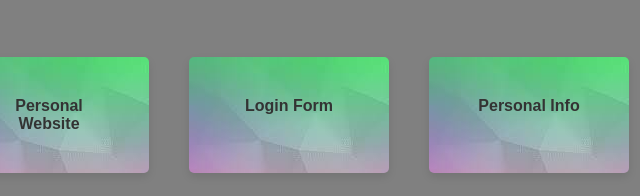
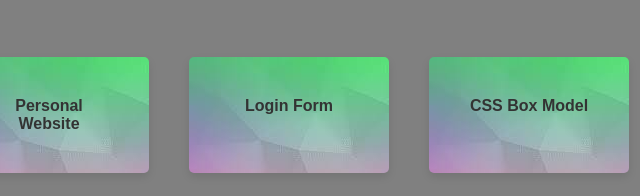
Before and after one commit to justfrr/justfrr.github.io, a plain HTML site: page index.html in a window 1280 px wide. Shown: the part 2424-2620 px from the top of the page, 351-991 px from the left. Drawn offline with nearby package versions, Linux system fonts and the light colour scheme; some packages are replaced by stand-ins of ours; a script that the page names is missing.

Commit message:
First commit

```diff
--- a/index.html
+++ b/index.html
@@ -129,7 +129,7 @@
         </li>
         <li>
           <a href="justfer.html">
-            Personal Info
+            CSS Box Model
           </a>
         </li>
         <li>
```
